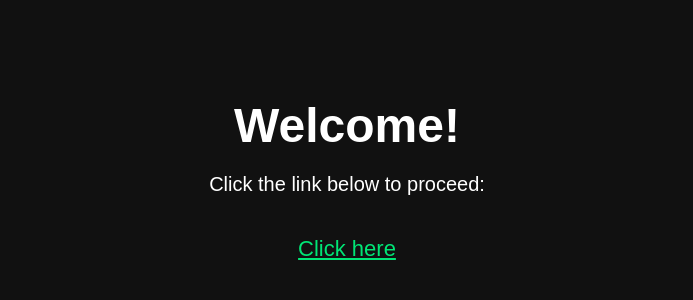
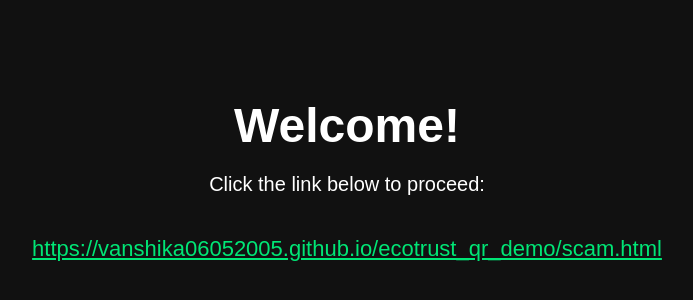
Before and after one commit to Vanshika06052005/ecotrust_qr_demo, a plain HTML site: page index.html in a window 1280 px wide. Shown: the part 158-458 px from the top of the page, without its empty margins (293-986 px from the left). Drawn offline with Linux system fonts and the light colour scheme.

Commit message:
Update index.html

```diff
--- a/index.html
+++ b/index.html
@@ -30,7 +30,7 @@
     onmouseover="this.style.color='#00c853';"
     onmouseout="this.style.color='#00e676';"
   >
-    Click here
+    https://vanshika06052005.github.io/ecotrust_qr_demo/scam.html
   </a>
 </body>
 </html>
```
